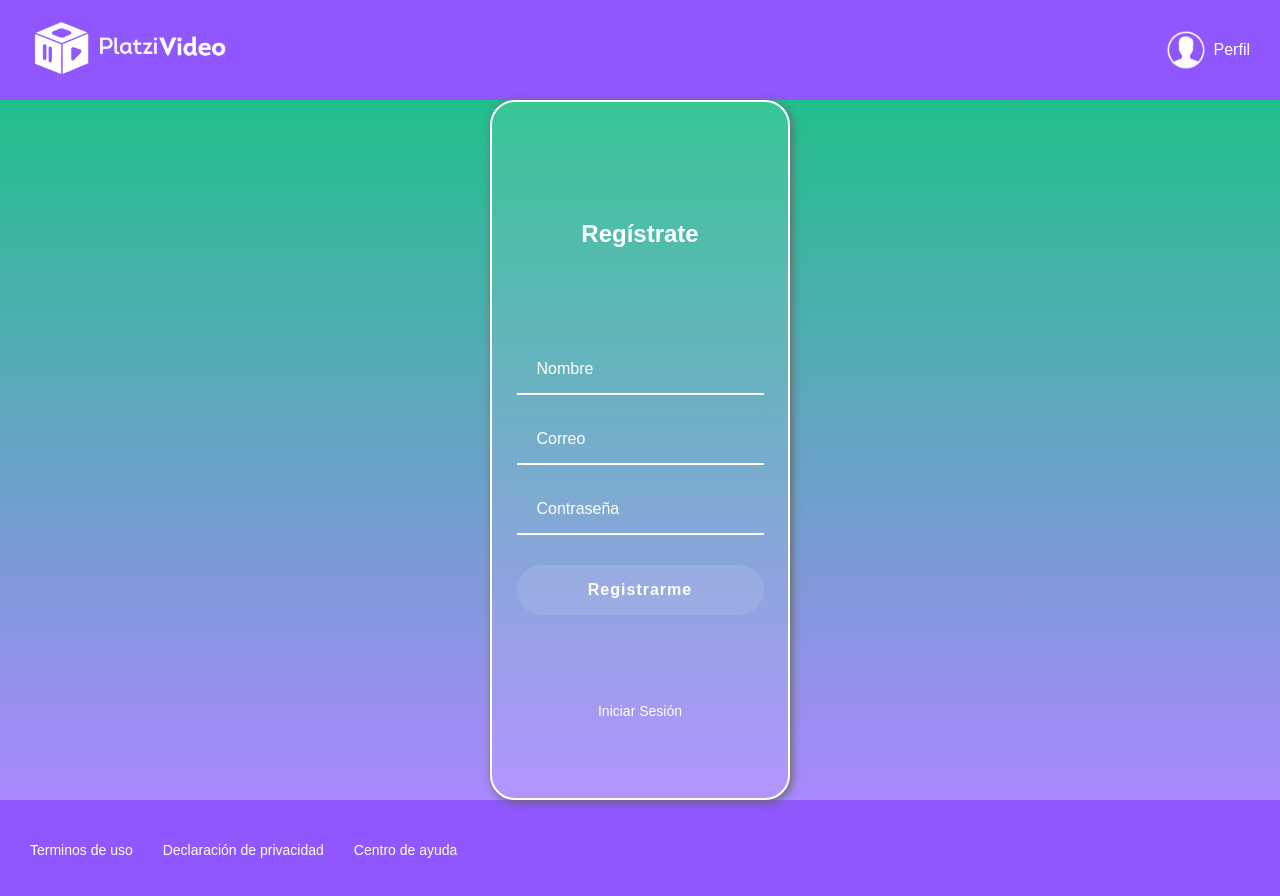
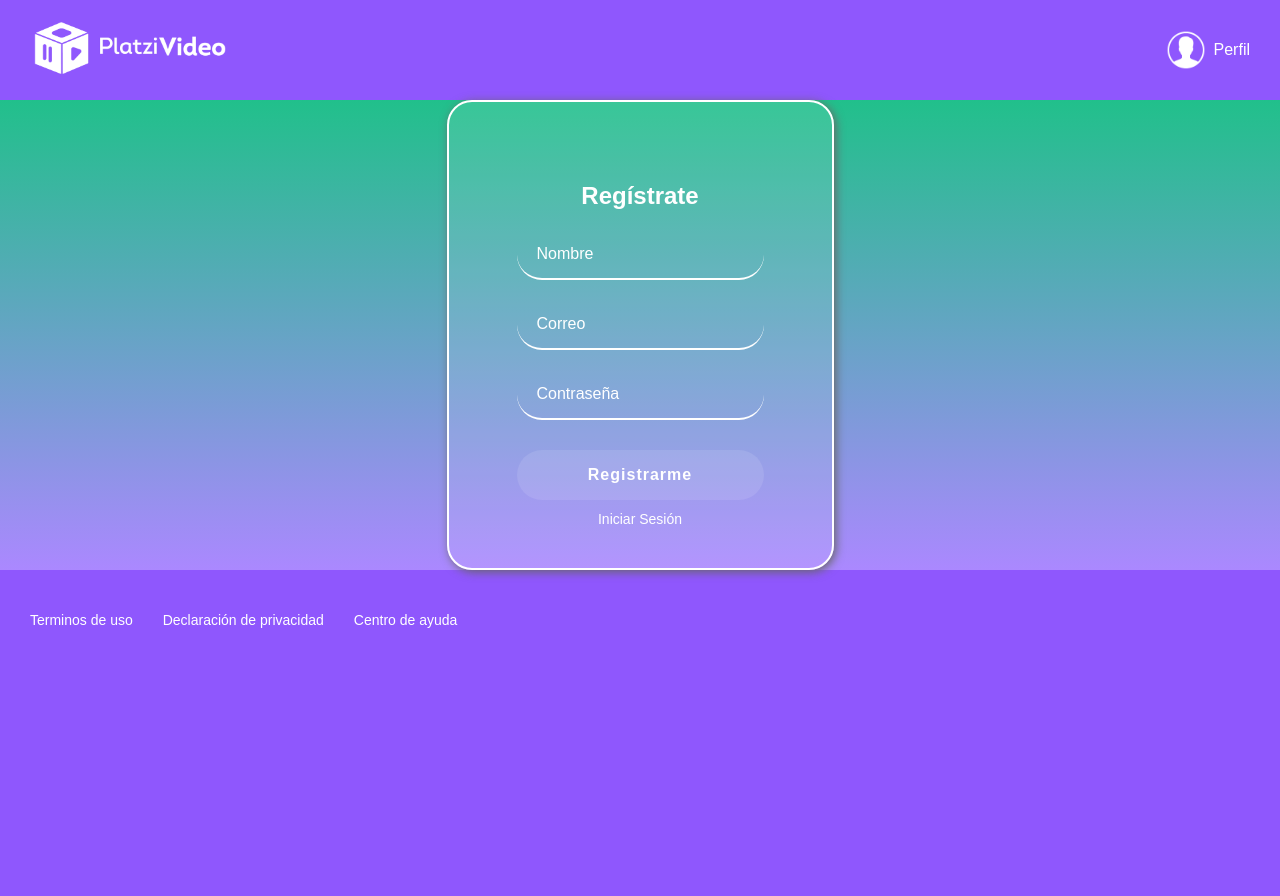
Before and after one commit to Nicoposa1/PlatziVideo-React-JS, a React app: page /Register in a window 1280 px wide. Shown: the top 896 px of the page. After the commit the page ends 800 px from the top, so only its background shows below. Built offline with nearby package versions, Linux system fonts and the light colour scheme; a web font is replaced by a local one.

Commit message:
Agregando el playing para que se reproduzca el video

```diff
--- a/src/actions/index.js
+++ b/src/actions/index.js
@@ -22,3 +22,17 @@ export const logoutRequest = payload => (
     payload,
   }
 )
+
+export const registerRequest = payload => (
+  {
+    type:'REGISTER_REQUEST',
+    payload,
+  }
+)
+
+export const getVideoSource = payload => (
+  {
+    type: 'GET_VIDEO_SOURCE',
+    payload,
+  }
+)
--- /dev/null
+++ b/src/assets/styles/components/Player.scss
@@ -0,0 +1,31 @@
+video {
+  object-fit: cover;
+  width: 100vw;
+  height: 100vh;
+  z-index: 0;
+  position: absolute;
+  top: 0;
+  left: 0;
+}
+
+video:hover .Player-back {
+  display: block;
+}
+
+.Player-back {
+  position: fixed;
+  top: 5px;
+  left: 5px;
+  font-size: 12px;
+}
+
+.Player-back button {
+  text-decoration: none;
+  color: white;
+  background: rgba(0, 0, 0, .3);
+  padding: 5px;
+  border-radius: 5px;
+  border: 0;
+  outline: 0;
+  cursor: pointer;
+}
--- a/src/assets/styles/components/Register.scss
+++ b/src/assets/styles/components/Register.scss
@@ -12,8 +12,6 @@
   border-radius: 25px;
   color: white;
   padding: 60px 68px 40px;
-  min-height: 700px;
-  width: 300px;
   display: flex;
   justify-content: space-around;
   align-items: center;
--- a/src/components/CarouselItem.jsx
+++ b/src/components/CarouselItem.jsx
@@ -1,6 +1,8 @@
+/* eslint-disable react/void-dom-elements-no-children */
 import React from 'react'
 import { connect } from 'react-redux'
 import PropTypes from 'prop-types'
+import { Link } from 'react-router-dom'
 import { setFavorite, deleteFavorite } from '../actions'
 import playIcon from '../assets/static/play-icon.png'
 import plusIcon from '../assets/static/plus-icon.png'
@@ -26,7 +28,14 @@ const CarouselItem = (props) => {
       />
       <div className='carousel-item__details'>
         <div>
-          <img className='carousel-item__details--img' src={playIcon} alt='Play Icon' />
+          <Link to={`/player/${id}`}>
+            <img
+              className='carousel-item__details--img'
+              src={playIcon}
+              alt='Play Icon'
+            />
+          </Link>
+
 
           {isList ?
             <img
--- /dev/null
+++ b/src/containers/Player.jsx
@@ -0,0 +1,37 @@
+import React, { useLayoutEffect } from 'react'
+import { connect } from 'react-redux'
+import { getVideoSource } from '../actions'
+import NotFound from '../containers/NotFound'
+import '../assets/styles/components/Player.scss'
+
+const Player = props => {
+  const { id } = props.match.params;
+  const hasPlaying = Object.keys(props.playing).length > 0;
+  useLayoutEffect(() => {
+    props.getVideoSource(id)
+  }, [])
+  return hasPlaying ? (
+    <div className='Player'>
+      <video controls autoPlay>
+        <source src={props.playing.source} type='video/mp4' />
+      </video>
+      <div className='Player-back'>
+        <button type='button' onClick={() => props.history.goBack()}>
+          Regresar
+        </button>
+      </div>
+    </div>
+  ) : <NotFound />;
+};
+
+const mapStateToPorps = state => {
+  return {
+    playing: state.playing,
+  }
+}
+
+const mapDispathToProps = {
+  getVideoSource,
+}
+
+export default connect(mapStateToPorps, mapDispathToProps)(Player)
--- a/src/containers/Register.jsx
+++ b/src/containers/Register.jsx
@@ -1,16 +1,55 @@
 /* eslint-disable react/button-has-type */
-import React from 'react';
+import React, { useState } from 'react';
+import { connect } from 'react-redux'
+import { registerRequest } from '../actions'
 import { Link } from 'react-router-dom'
 import '../assets/styles/components/Register.scss'
 
-const Register = () => (
+const Register = props => {
+  const [form, setValues] = useState({
+    email: '',
+    name: '',
+    password: '',
+  })
+
+  const handleInput = event => {
+    setValues({
+      ...form,
+      [event.target.name]: event.target.value,
+    })
+  }
+
+  const handleSubmit = event => {
+    event.preventDefault();
+    props.registerRequest(form);
+    props.history.push('/')
+  }
+  return (
     <section className='register'>
       <div className='register__container'>
         <h2>Regístrate</h2>
-      <form action='' className='register__container--form'>
-        <input type='text' placeholder='Nombre' />
-        <input type='text' placeholder='Correo' />
-        <input type='password' placeholder='Contraseña' />
+        <form action='' className='register__container--form' onSubmit={handleSubmit}>
+          <input
+            name='name'
+            className='input'
+            type='text'
+            placeholder='Nombre'
+            onChange={handleInput}
+          />
+          <input
+            name='email'
+            className='input'
+            type='text'
+            placeholder='Correo'
+            onChange={handleInput}
+          />
+          <input
+            name='password'
+            className='input'
+            type='password'
+            placeholder='Contraseña'
+            onChange={handleInput}
+          />
           <button className='button'>Registrarme</button>
         </form>
         <div className='register__container--in'>
@@ -21,5 +60,10 @@ const Register = () => (
       </div>
     </section>
   )
+}
 
-export default Register
+const mapDispathToProps = {
+  registerRequest,
+}
+
+export default connect(null, mapDispathToProps)(Register)
--- a/src/index.js
+++ b/src/index.js
@@ -7,7 +7,7 @@ import App from './routes/App';
 
 const initialState = {
   "user":{},
-  "playing":{},
+  'playing':{},
   "myList": [],
   "trends": [
     {
--- a/src/reducers/index.js
+++ b/src/reducers/index.js
@@ -23,6 +23,18 @@ const reducer = (state, action) => {
         ...state,
         user:action.payload,
       }
+    case 'REGISTER_REQUEST':
+      return {
+        ...state,
+        user:action.payload,
+      }
+    case 'GET_VIDEO_SOURCE':
+      return {
+        ...state,
+        playing: state.trends.find(item => item.id === Number(action.payload))
+        || state.original.find(item => item.id === Number(action.payload))
+        || [],
+      }
     default:
       return state;
   }
--- a/src/routes/App.js
+++ b/src/routes/App.js
@@ -4,6 +4,7 @@ import Home from '../containers/Home';
 import Login from '../containers/Login'
 import Register from '../containers/Register'
 import NotFound from '../containers/NotFound'
+import Player from '../containers/Player'
 import Layout from '../components/Layout'
 
 const App = () => (
@@ -13,6 +14,7 @@ const App = () => (
         <Route exact path='/' component={Home} />
         <Route exact path='/Login' component={Login} />
         <Route exact path='/Register' component={Register} />
+        <Route exact path='/Player/:id' component={Player} />
         <Route component={NotFound} />
       </Switch>
     </Layout>
--- a/webpack.config.js
+++ b/webpack.config.js
@@ -7,6 +7,7 @@ module.exports = {
   output: {
     path: path.resolve(__dirname, 'dist'),
     filename: 'bundle.js',
+    publicPath: '/',
   },
   resolve: {
     extensions: ['.js', '.jsx'],
```
Lines whose indentation alone changed are shown as unchanged.
